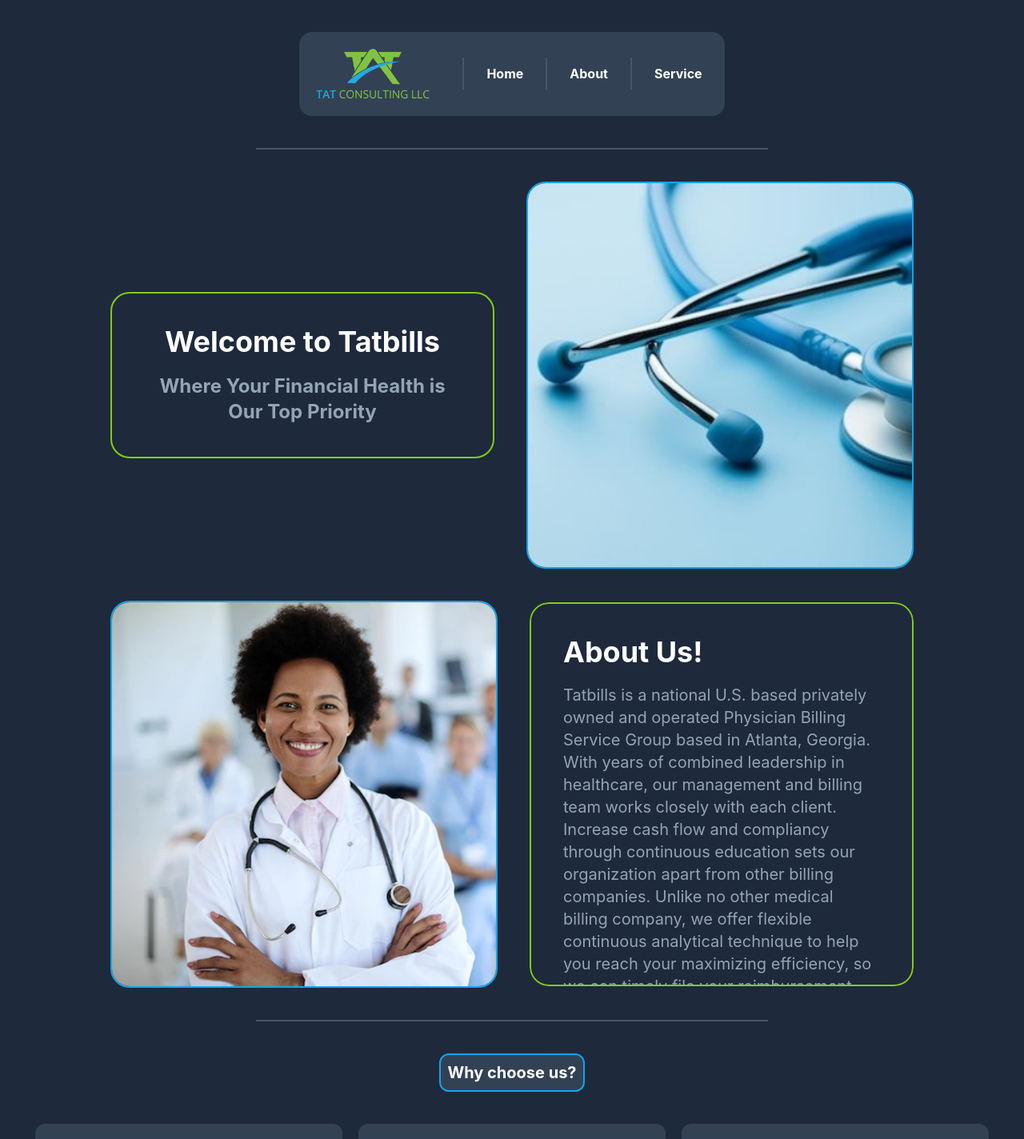
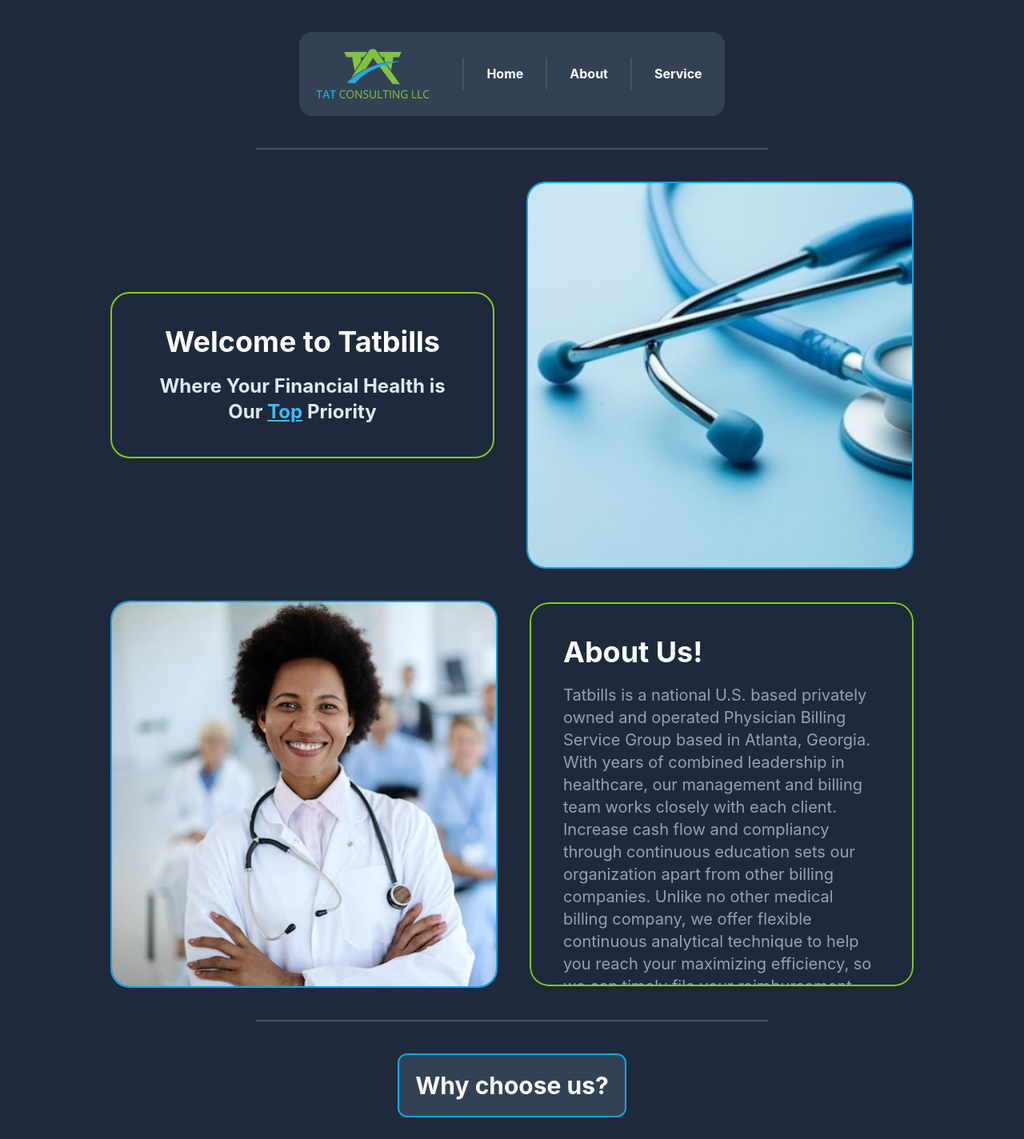
Before and after one commit to WerdoxDev/tat-consulting, a Svelte app: page / in a window 1280 px wide. Shown: the top 1424 px of the page at 80% size. Built offline with nearby package versions, Linux system fonts and the light colour scheme.

Commit message:
text changes

```diff
--- a/src/pages/Home.svelte
+++ b/src/pages/Home.svelte
@@ -21,7 +21,7 @@
     <div class="sm:w-[30rem] sm:h-[30rem] w-72 flex justify-center items-center">
       <div class="border-2 border-lime-500 rounded-3xl sm:p-10 p-5">
         <p class="font-bold sm:text-4xl text-4xl text-center text-white sm:mb-5 mb-2">Welcome to Tatbills</p>
-        <p class="text-2xl text-slate-400 text-center font-bold">Where Your Financial Health is Our Top Priority</p>
+        <p class="text-2xl text-slate-200 text-center font-bold">Where Your Financial Health is Our <span class="underline text-sky-400">Top</span> Priority</p>
       </div>
     </div>
     <div class="border-2 border-sky-500 overflow-hidden rounded-3xl h-max">
@@ -50,7 +50,7 @@
     </div>
   </div>
   <div class="h-0.5 w-1/2 bg-slate-600" />
-  <div class="border-2 border-sky-500 text bg-slate-700 text-white font-bold p-2 text-xl rounded-xl" id="service">Why choose us?</div>
+  <div class="border-2 border-sky-500 text bg-slate-700 text-white font-bold p-5 text-3xl rounded-xl" id="service">Why choose us?</div>
   <div class="flex flex-wrap justify-center items-center w-full gap-x-5 gap-y-3 sm:gap-y-5">
     <div class="bg-slate-700 p-5 rounded-xl flex flex-col justify-center items-center gap-y-2 sm:max-w-sm max-w-xs">
       <div class="bg-slate-800 rounded-lg p-2 w-max flex justify-center items-center gap-x-3">
```
